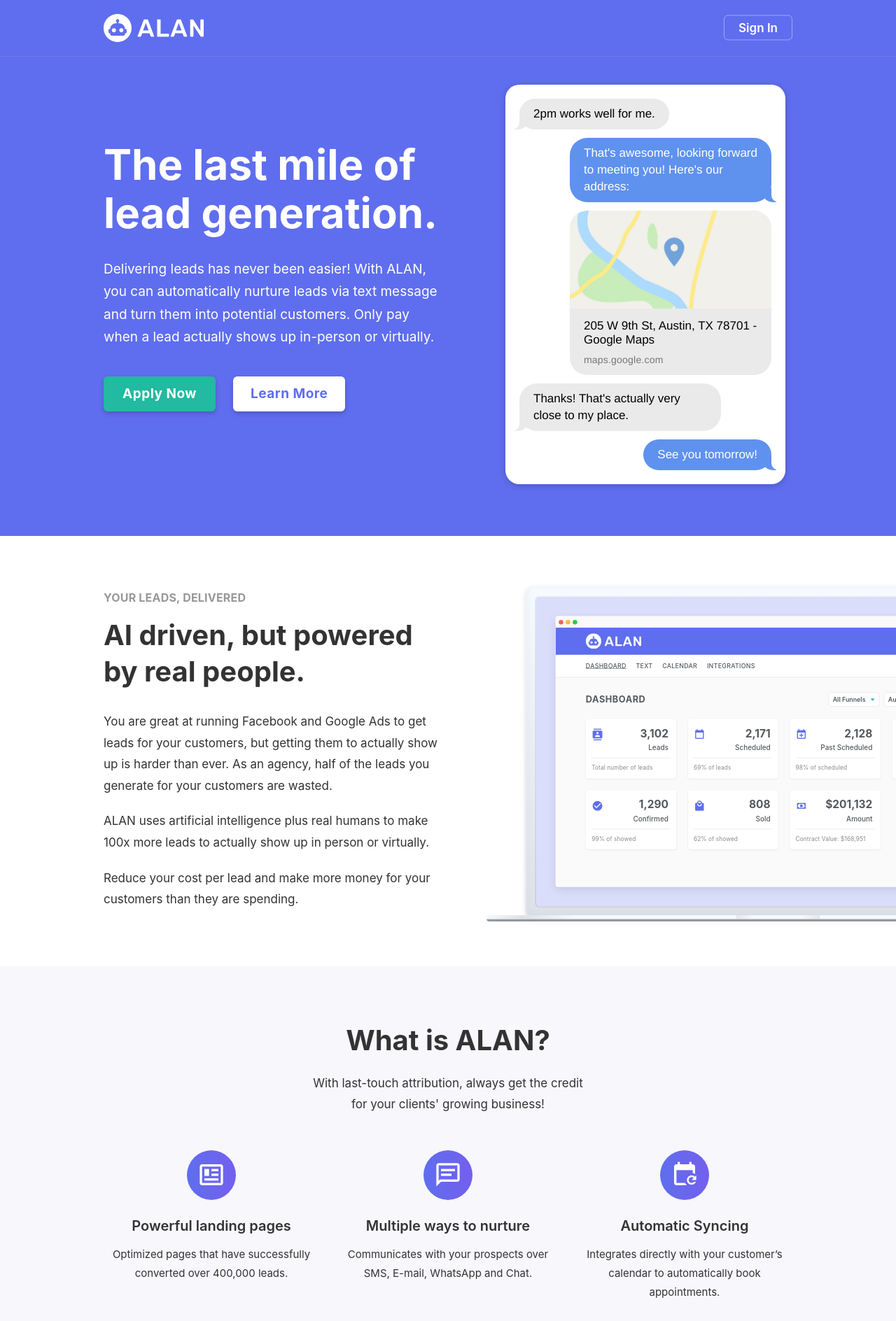
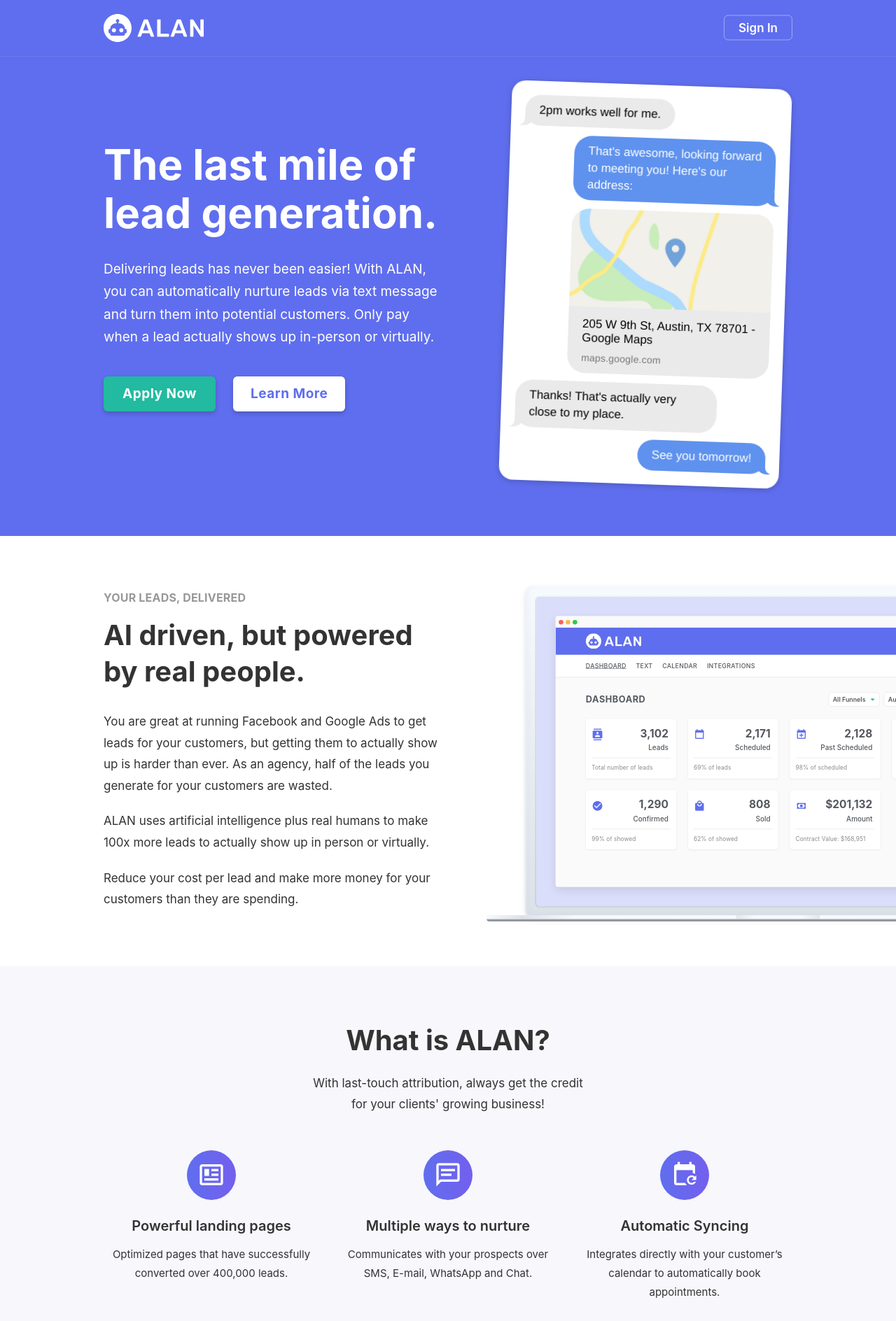
Before and after one commit to Usealan/website, a Jekyll site: the page built from pages/homepage.html, in a window 1280 px wide. Shown: the top 1888 px of the page at 70% size. Built offline with Jekyll 4.4.1, drawn with Linux system fonts in a browser that asks for light colours; nearby versions of some CDN libraries; some web fonts are replaced.

Commit message:
subtle animations

```diff
--- a/assets/styles.scss
+++ b/assets/styles.scss
@@ -39,7 +39,7 @@
 .ctas .button { background: white; color: var(--color-blue); padding: 0 25px; border-radius: 6px; line-height: 50px; box-shadow: 0 3px 6px rgba(0,0,0,0.2); font-weight: bold; margin: 0 25px 0 0; font-size: 19px; text-decoration: none; display: inline-block; min-width: 160px; text-align: center; letter-spacing: 0.5px; transition: all 0.3s ease; }
 .ctas .button.primary { color: white; background: var(--color-green); }
 .ctas .button:hover { text-decoration: none; transform: translateY(-1px);  box-shadow: 0 4px 10px rgba(0,0,0,0.3); }
-.imessage { position: absolute; top: 0; right: 30px; width: 100%; margin: 0 auto; background: white; max-width: 400px; margin: 0 auto; overflow: hidden; padding: 20px 20px 8px; box-shadow: 0 2px 10px rgba(0,0,0,0.2); border-radius: 20px; font-family: "Helvetica Neue", Helvetica, sans-serif; font-size: 17px; touch-action: pan-x pan-y; transform: rotate(2deg); user-select: none; }
+.imessage { position: absolute; top: 0; right: 30px; width: 100%; margin: 0 auto; background: white; max-width: 400px; margin: 0 auto; overflow: hidden; padding: 20px 20px 8px; box-shadow: 0 2px 10px rgba(0,0,0,0.2); border-radius: 20px; font-family: "Helvetica Neue", Helvetica, sans-serif; font-size: 17px; touch-action: pan-x pan-y; transform: rotate(2deg); user-select: none; animation-name: fade-in-animation-imessage; }
 .imessage { position: absolute; top: 0; right: 30px; width: 100%; margin: 0 auto; background: white; max-width: 400px; margin: 0 auto; overflow: hidden; padding: 20px 20px 8px; box-shadow: 0 2px 10px rgba(0,0,0,0.2); border-radius: 20px; font-family: "Helvetica Neue", Helvetica, sans-serif; font-size: 17px; touch-action: pan-x pan-y; transform: rotate(2deg); user-select: none; }
 .imessage p { max-width: 80%; word-wrap: break-word; margin: 0 0 12px; line-height: 24px; position:relative; padding:10px 20px; border-radius:25px; float: left; clear: both; display: inline-block; }
 .imessage p:before, p:after { content:""; position:absolute; bottom:-2px; height:20px; }
@@ -151,3 +151,8 @@
   0%   { opacity: 0; transform: translateY(10px); }
   100% { opacity: 1; transform: none; }
 }
+
+@keyframes fade-in-animation-imessage {
+  0%   { opacity: 0; transform: translateY(10px); }
+  100% { opacity: 1; transform: rotate(2deg) translateY(0); }
+}
--- a/pages/homepage.html
+++ b/pages/homepage.html
@@ -15,7 +15,7 @@
       <a class="button primary" href="/sign-up/">Apply Now</a>
       <a class="button go-to-main-block" href=".">Learn More</a>
     </div>
-    <div class="imessage fade-in" style="animation-delay: 0.8s;">
+    <div class="imessage fade-in" style="animation-delay: 0.8s; transform: rotate(2deg);">
       <p class="from-them">2pm works well for me.</p>
       <p class="from-me">That's awesome, looking forward to meeting you! Here's our address:</p>
       <p class="from-me with-attachment">
```
